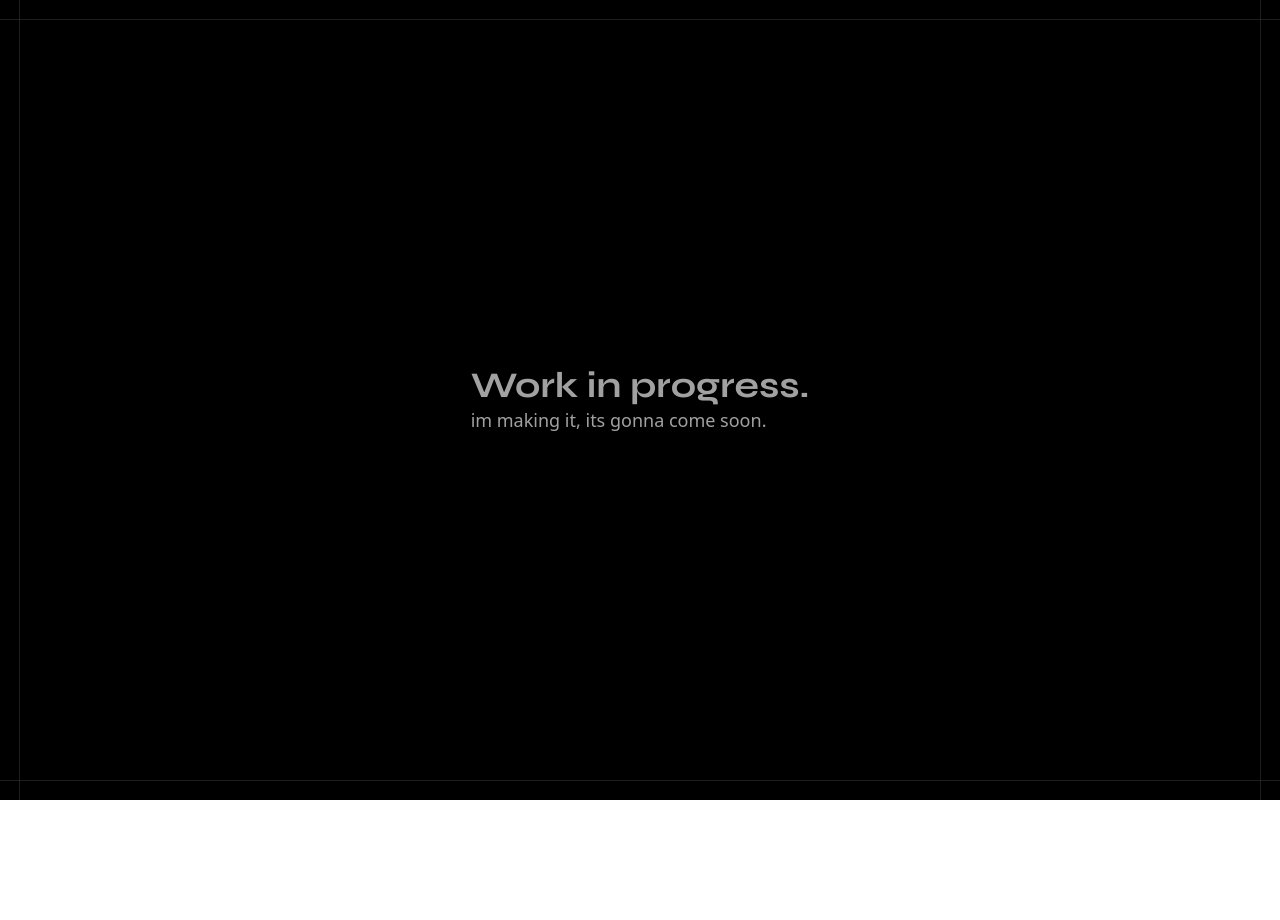
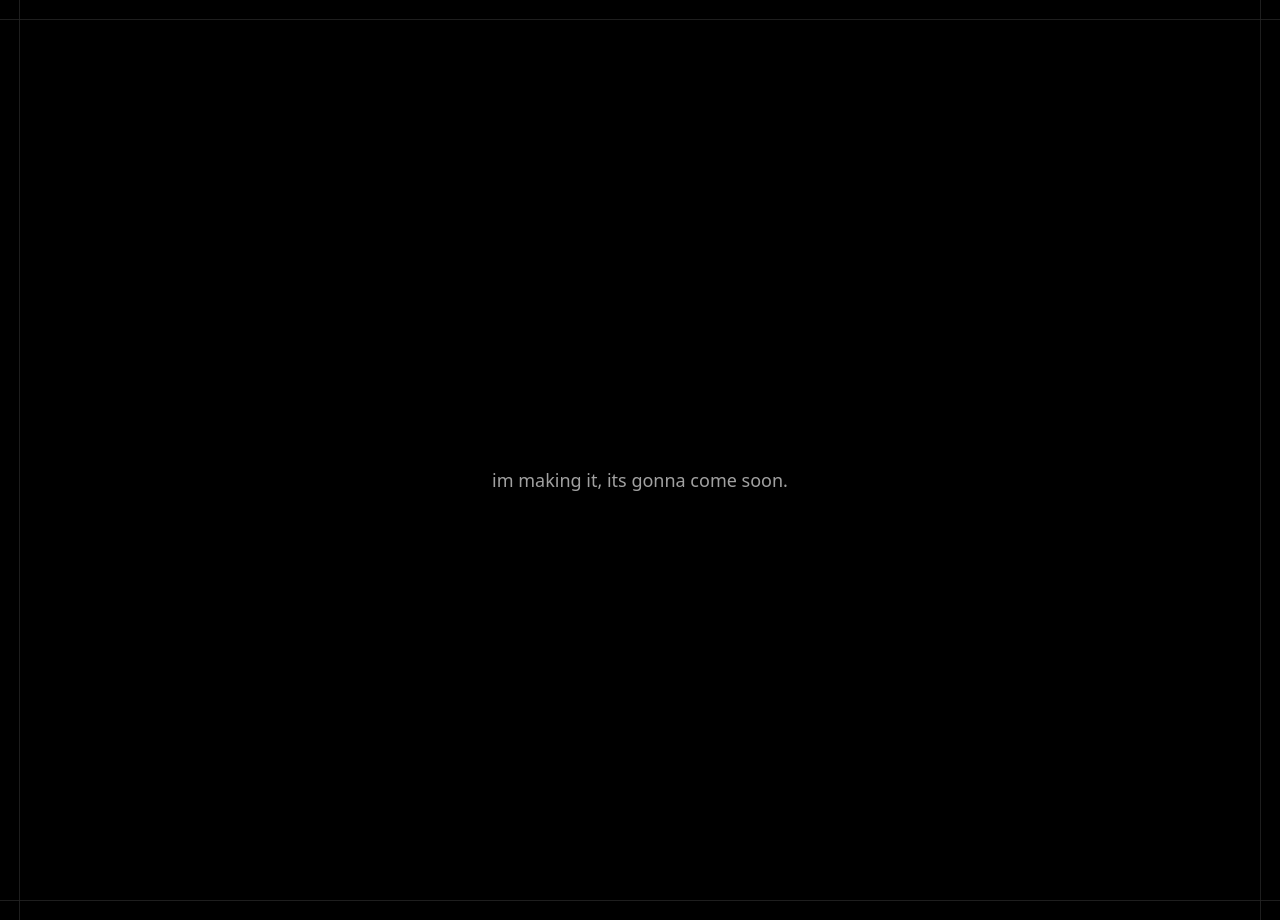
Before and after one commit to rokybeast/portfolio, a Next.js app: page / in a window 1280 px wide. Before the commit the page ends 800 px from the top, so only its background shows below. Built offline with nearby package versions, Linux system fonts and the light colour scheme.

Commit message:
fix(ui): text and classes

```diff
--- a/src/app/page.tsx
+++ b/src/app/page.tsx
@@ -1,4 +1,3 @@
-
 export default function Home() {
   return (
     <div className="bg-black min-h-screen w-full relative flex items-center justify-center overflow-hidden">
@@ -9,8 +8,12 @@ export default function Home() {
       <div className="absolute left-0 right-0 bottom-[0.5cm] h-px bg-neutral-800/80" />
 
       <main className="relative z-10 p-10 text-neutral-400">
-        <h1 className="text-4xl font-bold font-display">Work in progress.</h1>
-        <p className="text-lg">im making it, its gonna come soon.</p>
+        <h1 className="text-4xl font-bold font-display text-black">
+          [rokybeast]
+        </h1>
+        <p className="flex items-center justify-center h-screen text-lg">
+          im making it, its gonna come soon.
+        </p>
       </main>
     </div>
   );
```
